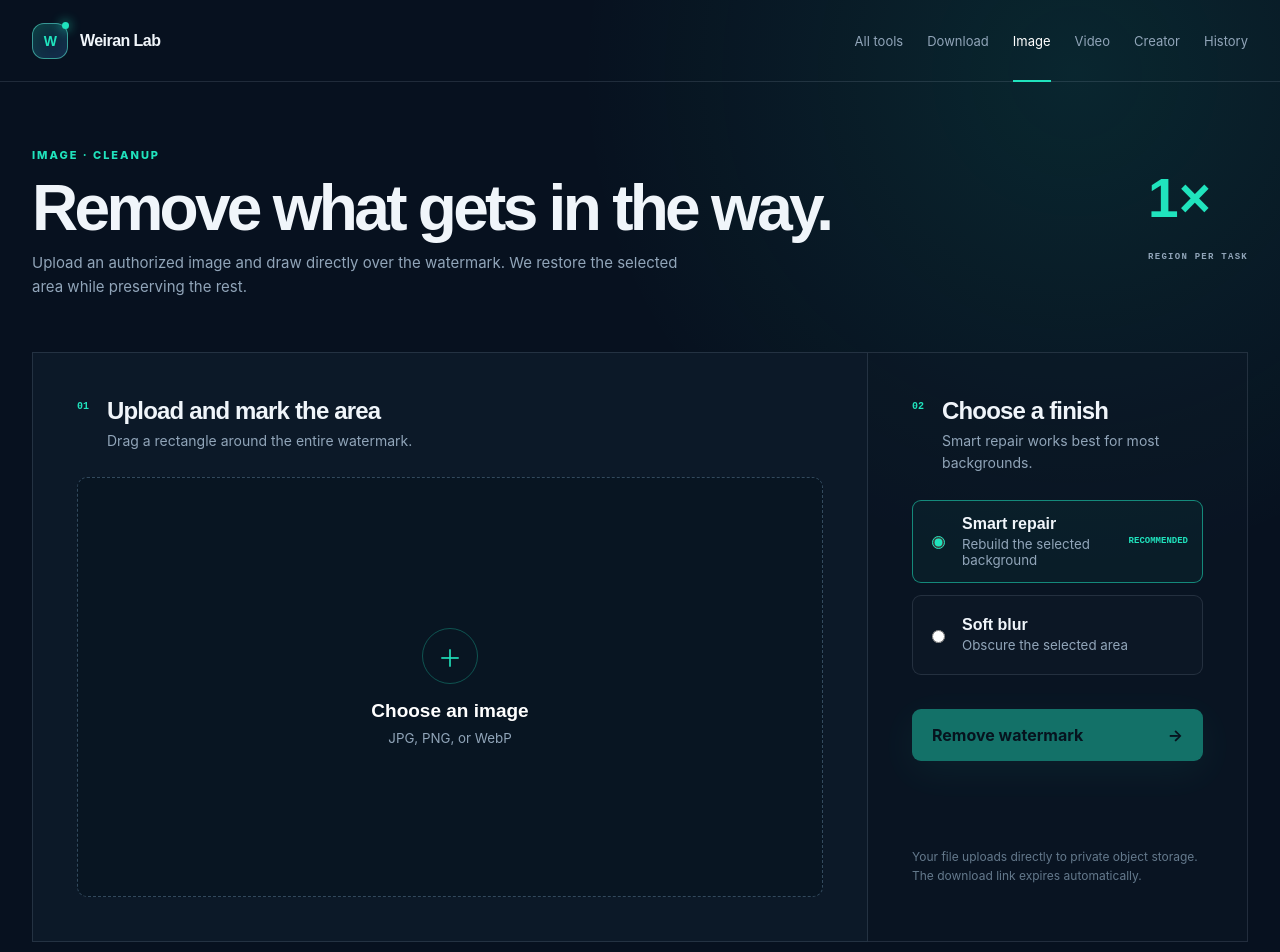
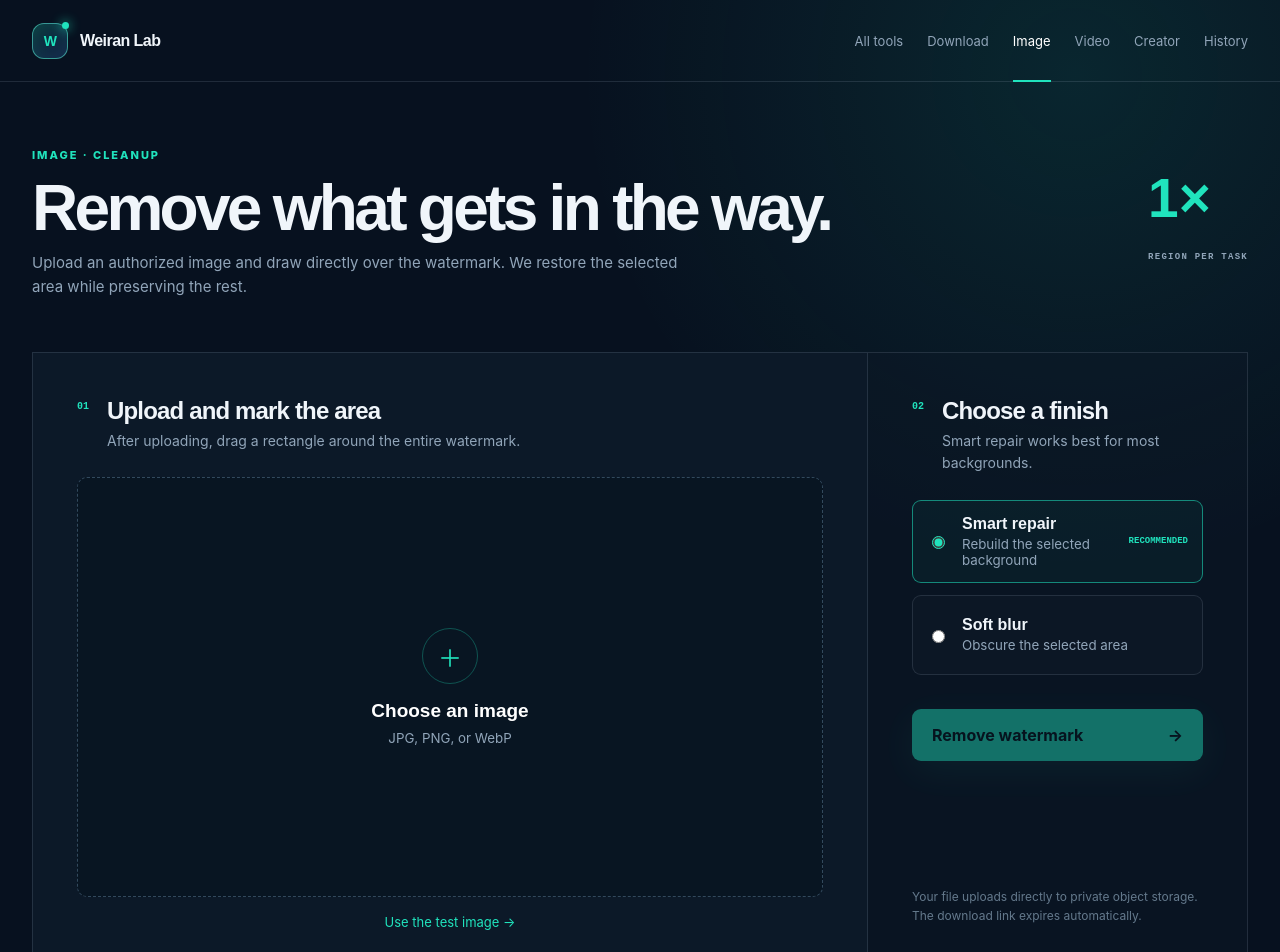
Before and after one commit to kayawebs/weiran, a React (Vite) app in the folder apps/web/: page /image/watermark-remover in a window 1280 px wide. Shown: the top 952 px of the page. Built offline with nearby package versions, Linux system fonts and the light colour scheme; no server answers.

Commit message:
fix: clarify image watermark selection flow

```diff
--- a/apps/web/src/i18n/copy.ts
+++ b/apps/web/src/i18n/copy.ts
@@ -42,7 +42,7 @@ const en = {
   },
   image: {
     eyebrow: "IMAGE · CLEANUP", title: "Remove what gets in the way.", description: "Upload an authorized image and draw directly over the watermark. We restore the selected area while preserving the rest.", limit: "REGION PER TASK",
-    uploadTitle: "Upload and mark the area", uploadHint: "Drag a rectangle around the entire watermark.", choose: "Choose an image", formats: "JPG, PNG, or WebP", invalidFile: "Choose a JPG, PNG, or WebP image.", sourceAlt: "Selected source", removeMarker: "REMOVE", chooseAgain: "Choose a different image",
+    uploadTitle: "Upload and mark the area", uploadHint: "After uploading, drag a rectangle around the entire watermark.", choose: "Choose an image", sample: "Use the test image", sampleError: "The test image could not be loaded.", formats: "JPG, PNG, or WebP", invalidFile: "Choose a JPG, PNG, or WebP image.", sourceAlt: "Selected source", drawTitle: "Drag over the watermark", drawHint: "Press and drag to draw the area that should be repaired.", removeMarker: "REMOVE", chooseAgain: "Choose a different image",
     finishTitle: "Choose a finish", finishHint: "Smart repair works best for most backgrounds.", repair: "Smart repair", repairHint: "Rebuild the selected background", recommended: "Recommended", blur: "Soft blur", blurHint: "Obscure the selected area", selectedArea: "Selected area",
     selectError: "Draw a box over the watermark before continuing.", startError: "We could not start this task.", uploading: "Uploading…", submit: "Remove watermark", privacy: "Your file uploads directly to private object storage. The download link expires automatically."
   },
@@ -101,7 +101,7 @@ const zh: typeof en = {
   },
   image: {
     eyebrow: "图片 · 清理", title: "移除画面中的干扰。", description: "上传已获授权的图片，直接框选水印区域。系统会在保留其他内容的同时修复选中位置。", limit: "每个任务一个区域",
-    uploadTitle: "上传并框选区域", uploadHint: "拖动方框，完整覆盖需要移除的水印。", choose: "选择图片", formats: "支持 JPG、PNG、WebP", invalidFile: "请选择 JPG、PNG 或 WebP 图片。", sourceAlt: "已选择的原图", removeMarker: "移除", chooseAgain: "重新选择图片",
+    uploadTitle: "上传并框选区域", uploadHint: "上传后，在图片上按住并拖动方框，完整覆盖需要移除的水印。", choose: "选择图片", sample: "使用测试图片", sampleError: "测试图片加载失败。", formats: "支持 JPG、PNG、WebP", invalidFile: "请选择 JPG、PNG 或 WebP 图片。", sourceAlt: "已选择的原图", drawTitle: "请拖动框选水印", drawHint: "在图片上按住并拖动，画出需要修复的区域。", removeMarker: "移除", chooseAgain: "重新选择图片",
     finishTitle: "选择处理方式", finishHint: "大多数背景推荐使用智能修复。", repair: "智能修复", repairHint: "重建选中区域的背景", recommended: "推荐", blur: "柔和模糊", blurHint: "模糊遮盖选中区域", selectedArea: "已选区域",
     selectError: "请先框选需要移除的水印区域。", startError: "暂时无法创建任务，请稍后重试。", uploading: "正在上传…", submit: "开始去水印", privacy: "文件会直接上传到私有对象存储，结果下载链接将在有效期后自动失效。"
   },
--- a/apps/web/src/pages/ImageWatermarkPage.tsx
+++ b/apps/web/src/pages/ImageWatermarkPage.tsx
@@ -34,6 +34,22 @@ export function ImageWatermarkPage() {
     setRegion(null);
     setError("");
     event.target.value = "";
+  }
+
+  async function useSample() {
+    setError("");
+    try {
+      const response = await fetch("/samples/watermark-removal-test.png");
+      if (!response.ok) throw new Error("sample unavailable");
+      const blob = await response.blob();
+      const selected = new File([blob], "watermark-removal-test.png", { type: "image/png" });
+      if (previewUrl) URL.revokeObjectURL(previewUrl);
+      setFile(selected);
+      setPreviewUrl(URL.createObjectURL(selected));
+      setRegion({ x: 0.71, y: 0.885, width: 0.27, height: 0.08 });
+    } catch {
+      setError(copy.image.sampleError);
+    }
   }
 
   function pointFromEvent(event: PointerEvent<HTMLDivElement>): Point {
@@ -83,11 +99,15 @@ export function ImageWatermarkPage() {
         <div className="image-stage-panel">
           <div className="step-heading"><span>01</span><div><h2>{copy.image.uploadTitle}</h2><p>{copy.image.uploadHint}</p></div></div>
           {!previewUrl ? (
-            <button className="upload-dropzone" type="button" onClick={() => inputRef.current?.click()}><span>＋</span><strong>{copy.image.choose}</strong><small>{copy.image.formats}</small></button>
+            <div className="upload-options">
+              <button className="upload-dropzone" type="button" onClick={() => inputRef.current?.click()}><span>＋</span><strong>{copy.image.choose}</strong><small>{copy.image.formats}</small></button>
+              <button className="text-button sample-button" type="button" onClick={() => void useSample()}>{copy.image.sample} →</button>
+            </div>
           ) : (
             <div className="selection-shell">
               <div className="selection-stage" onPointerDown={beginSelection} onPointerMove={moveSelection} onPointerUp={endSelection} onPointerCancel={endSelection}>
                 <img src={previewUrl} alt={copy.image.sourceAlt} draggable={false} />
+                {!region && <span className="selection-instruction"><strong>{copy.image.drawTitle}</strong><small>{copy.image.drawHint}</small></span>}
                 {region && <span className="selection-box" style={{ left: `${region.x * 100}%`, top: `${region.y * 100}%`, width: `${region.width * 100}%`, height: `${region.height * 100}%` }}><i>{copy.image.removeMarker}</i></span>}
               </div>
               <button type="button" className="text-button" onClick={() => inputRef.current?.click()}>{copy.image.chooseAgain}</button>
@@ -101,7 +121,7 @@ export function ImageWatermarkPage() {
           <label className={mode === "blur" ? "mode-option selected" : "mode-option"}><input type="radio" name="mode" checked={mode === "blur"} onChange={() => setMode("blur")} /><span><strong>{copy.image.blur}</strong><small>{copy.image.blurHint}</small></span></label>
           {region && <div className="region-readout"><span>{copy.image.selectedArea}</span><strong>{Math.round(region.width * 100)}% × {Math.round(region.height * 100)}%</strong></div>}
           {error && <p className="form-error" role="alert">{error}</p>}
-          <button type="button" className="primary-action full-button" onClick={submit} disabled={!file || !region || submitting}>{submitting ? copy.image.uploading : copy.image.submit}<span>→</span></button>
+          <button type="button" className="primary-action full-button" onClick={submit} disabled={!file || submitting}>{submitting ? copy.image.uploading : copy.image.submit}<span>→</span></button>
           <p className="fine-print">{copy.image.privacy}</p>
         </aside>
       </section>
--- a/apps/web/src/styles.css
+++ b/apps/web/src/styles.css
@@ -300,6 +300,7 @@ h1, h2, h3, p { overflow-wrap: anywhere; }
 
 .image-workspace { grid-template-columns: minmax(0, 1.65fr) minmax(310px, .75fr); }
 .image-stage-panel { min-height: 590px; }
+.upload-options { display: grid; justify-items: center; }
 .upload-dropzone { width: 100%; min-height: 420px; border: 1px dashed #32495d; border-radius: 10px; display: flex; flex-direction: column; align-items: center; justify-content: center; gap: 8px; color: white; background: #081522; cursor: pointer; }
 .upload-dropzone:hover { border-color: var(--mint); background: rgba(32, 227, 189, .025); }
 .upload-dropzone > span { width: 56px; height: 56px; margin-bottom: 8px; display: grid; place-items: center; border: 1px solid rgba(32, 227, 189, .3); border-radius: 50%; color: var(--mint); font-size: 24px; }
@@ -308,9 +309,14 @@ h1, h2, h3, p { overflow-wrap: anywhere; }
 .selection-shell { display: grid; justify-items: center; gap: 14px; }
 .selection-stage { position: relative; max-width: 100%; display: inline-flex; background: #050c13; cursor: crosshair; touch-action: none; user-select: none; }
 .selection-stage img { max-height: 570px; width: auto; display: block; pointer-events: none; }
+.selection-instruction { position: absolute; inset: 50% auto auto 50%; width: min(310px, calc(100% - 32px)); padding: 15px 18px; border: 1px solid rgba(32,227,189,.5); border-radius: 8px; color: white; background: rgba(2,9,15,.88); box-shadow: 0 12px 40px rgba(0,0,0,.34); text-align: center; pointer-events: none; transform: translate(-50%,-50%); }
+.selection-instruction strong, .selection-instruction small { display: block; }
+.selection-instruction strong { margin-bottom: 5px; font-size: 15px; }
+.selection-instruction small { color: var(--muted); line-height: 1.45; }
 .selection-box { position: absolute; border: 2px solid var(--mint); background: rgba(32, 227, 189, .18); box-shadow: 0 0 0 9999px rgba(2, 9, 15, .35), 0 0 20px rgba(32, 227, 189, .22); pointer-events: none; }
 .selection-box i { position: absolute; left: -2px; top: -23px; padding: 3px 5px; color: #04121b; background: var(--mint); font: 800 8px ui-monospace, monospace; }
 .text-button { padding: 7px; border: 0; color: var(--mint); background: transparent; cursor: pointer; font-size: 13px; }
+.sample-button { margin-top: 10px; }
 .visually-hidden { position: absolute; width: 1px; height: 1px; overflow: hidden; clip: rect(0 0 0 0); white-space: nowrap; }
 .image-controls { display: flex; flex-direction: column; }
 .mode-option { margin-bottom: 12px; cursor: pointer; }
```
Also changed, not shown: 1 other file (tests, documents, lock files or other folders).
